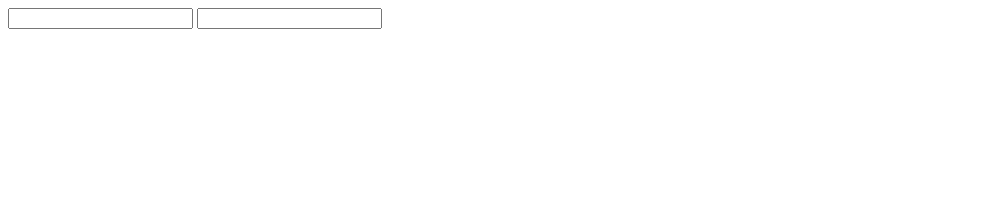
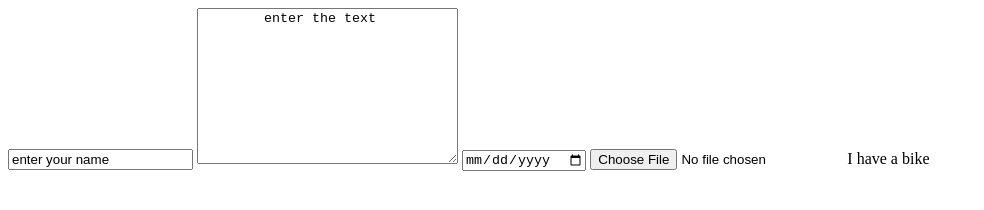
Before and after one commit to enhungliu/20201212, a plain HTML site: page index.html in a window 1280 px wide. Shown: the whole page, without its empty margins (0-984 px from the left). Drawn offline with Linux system fonts and the light colour scheme.

Commit message:
home2020121901

```diff
--- a/index.html
+++ b/index.html
@@ -6,9 +6,17 @@
     <title>Document</title>
 </head>
 <body>
-    <input type:"text"/>
-    <iuput type:"password"/>
-    <input type:"text"/>
-    <div></div>
+    <form>
+    <input type="text" value="enter your name"/>
+    <iuput type="password"/>
+    <textarea rows="10" cols="30">
+        enter the text
+    </textarea>
+    <input type="date">
+    <input type="file"
+    <input type="checkbox" id="vehicle1" name="vehicle1" value="Bike">
+    <label for="vehicle1"> I have a bike</label><br>
+</form>
+       <div></div>
 </body>
 </html>
```
